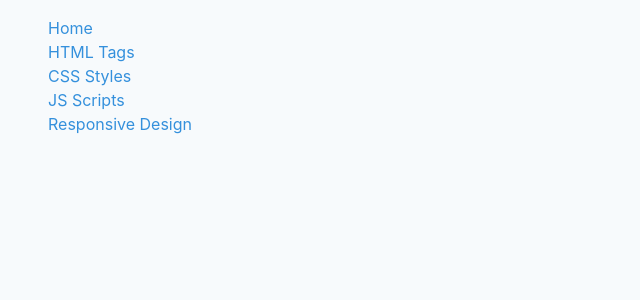
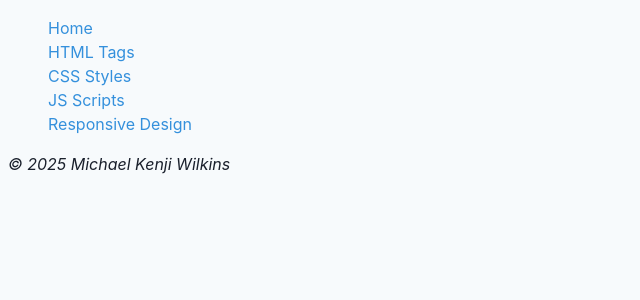
Before and after one commit to kenjiwilkins/html-playground, a React (Vite) app: page / in a window 1280 px wide. Shown: the top 300 px of the page, without its empty margins (0-640 px from the left). Built offline with nearby package versions, Linux system fonts and the light colour scheme.

Commit message:
Add footer

```diff
--- a/src/views/Index.jsx
+++ b/src/views/Index.jsx
@@ -27,6 +27,9 @@ function Index() {
       <main>
         <Outlet />
       </main>
+      <footer className="p-4 mt-4 text-center">
+        <address>&copy; 2025 Michael Kenji Wilkins</address>
+      </footer>
     </>
   );
 }
```
